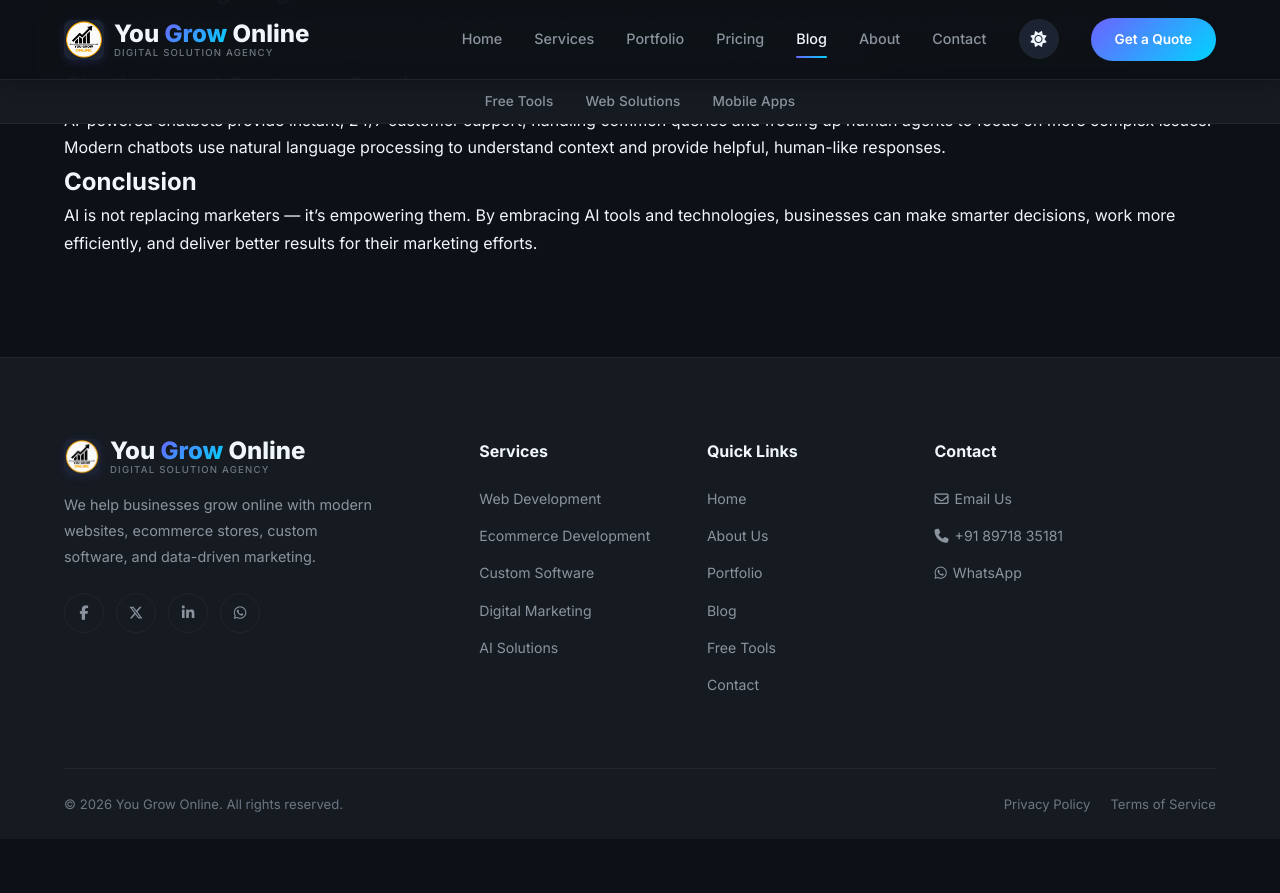
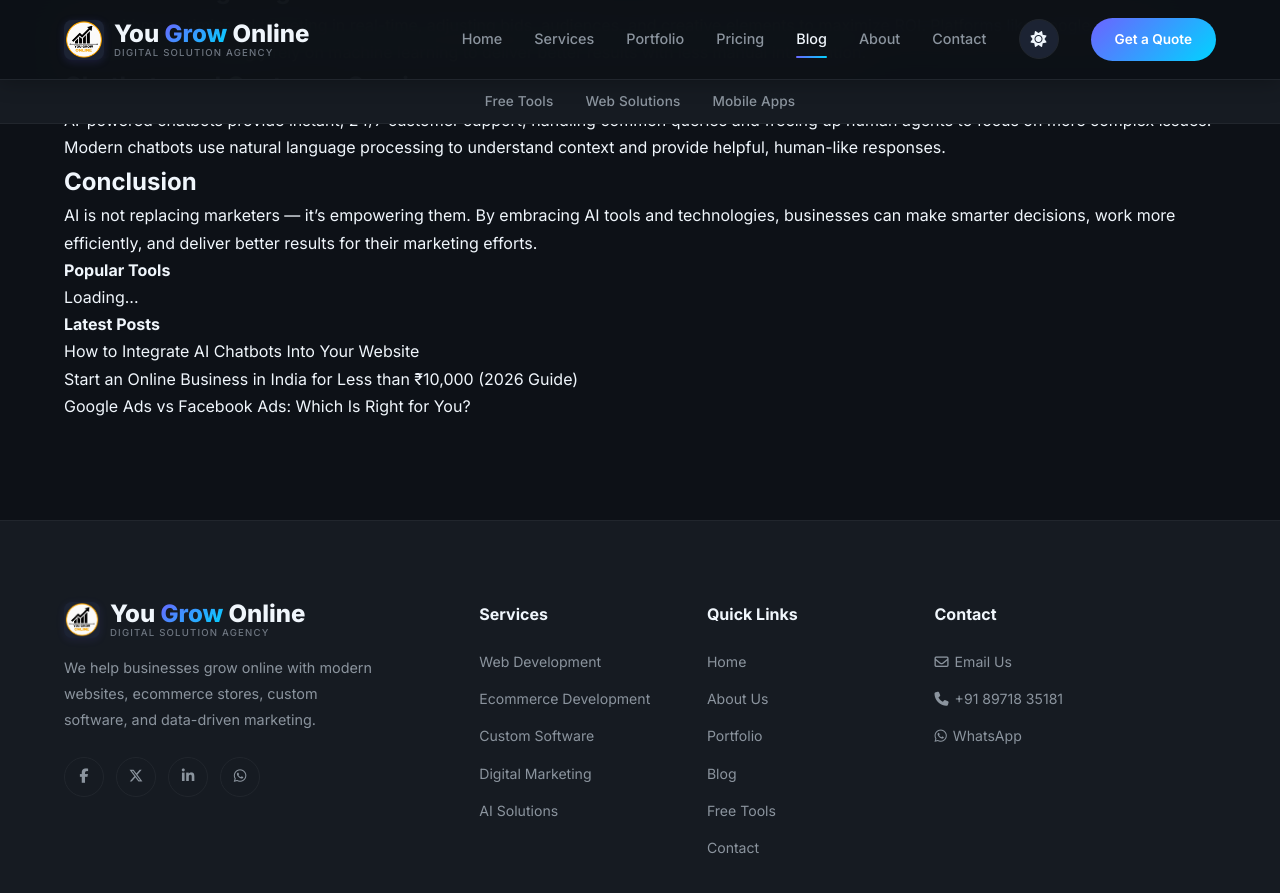
Before and after one commit to dileepkr1996c-arch/You-Grow-Online, a Jekyll site: the page built from _posts/2026-06-10-ai-transforming-digital-marketing.md, in a window 1280 px wide and 900 px high, scrolled down 891 px. Shown: the top 893 px of the window. Built offline with Jekyll 4.4.1, drawn with Linux system fonts in a browser that asks for light colours; a script that is not in the unit is left out; before the commit the page ends 1730 px from its top, so only the background shows below that.

Commit message:
update _layouts folder

```diff
--- a/_layouts/default.html
+++ b/_layouts/default.html
@@ -1,8 +1,6 @@
 <!DOCTYPE html>
 <html lang="en">
 <head>
-  <script async src="https://pagead2.googlesyndication.com/pagead/js/adsbygoogle.js?client=ca-pub-8524730224202436"
-     crossorigin="anonymous"></script>
   <meta charset="UTF-8">
   <meta name="viewport" content="width=device-width, initial-scale=1.0">
   <meta name="keywords" content="{% if page.keywords %}{{ page.keywords }}{% else %}digital agency, web development, ecommerce development, custom software, digital marketing, SEO, Google Ads, Facebook Ads, AI solutions{% endif %}">
--- a/_layouts/post.html
+++ b/_layouts/post.html
@@ -1,18 +1,16 @@
 ---
 layout: default
 ---
-
-<article class="section blog-post-page">
+{% assign randomPosts = site.posts | sample: 3 %}
+<article class="section blog-single-page">
   <div class="container">
-    <div class="blog-post-content">
+    <div class="blog-single-layout">
+      <div class="blog-single-main">
         <a href="/blog/" class="blog-post-back"><i class="fa-solid fa-arrow-left"></i> Back to Blog</a>
-
         <div class="blog-post-image">
-        <img src="{{ page.image }}" alt="{{ page.title | escape }}">
+          <img src="{{ page.image }}" alt="{{ page.title | escape }}" loading="lazy">
         </div>
-
         <h1>{{ page.title }}</h1>
-
         <div class="blog-post-meta">
           <span><i class="fa-regular fa-calendar"></i> {{ page.date | date: "%B %d, %Y" }}</span>
           {% if page.author %}
@@ -22,10 +20,26 @@ layout: default
           <span><i class="fa-regular fa-folder"></i> {{ page.categories | join: ', ' }}</span>
           {% endif %}
         </div>
-
         <div class="blog-post-body">
           {{ content }}
         </div>
       </div>
+      <aside class="sidebar sidebar-blog">
+        <div class="sidebar-section">
+          <h4>Popular Tools</h4>
+          <ul id="sidebarTools"><li>Loading...</li></ul>
+        </div>
+        <div class="sidebar-section">
+          <h4>Latest Posts</h4>
+          <ul>
+            {% for post in randomPosts %}
+            <li><a href="{{ post.url }}">{{ post.title }}</a></li>
+            {% endfor %}
+          </ul>
+        </div>
+      </aside>
+    </div>
   </div>
 </article>
+
+<script src="/assets/js/sidebar.js"></script>
```
Lines whose indentation alone changed are shown as unchanged.
